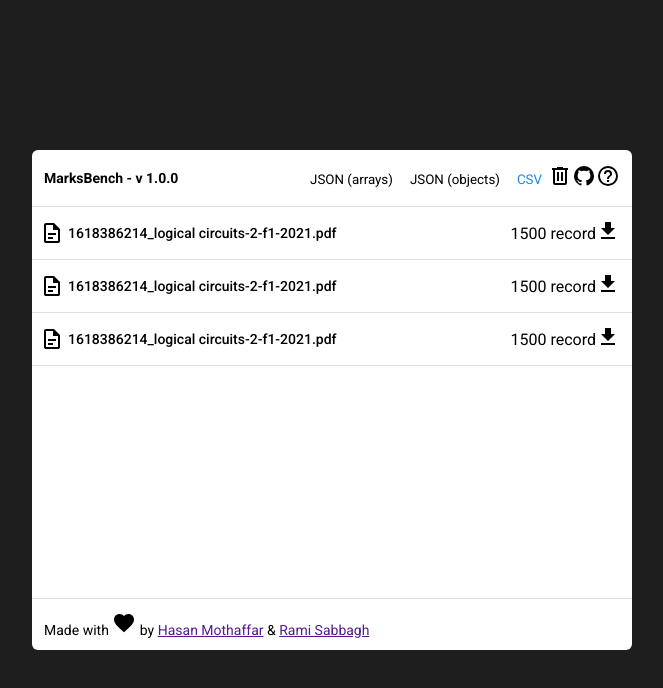
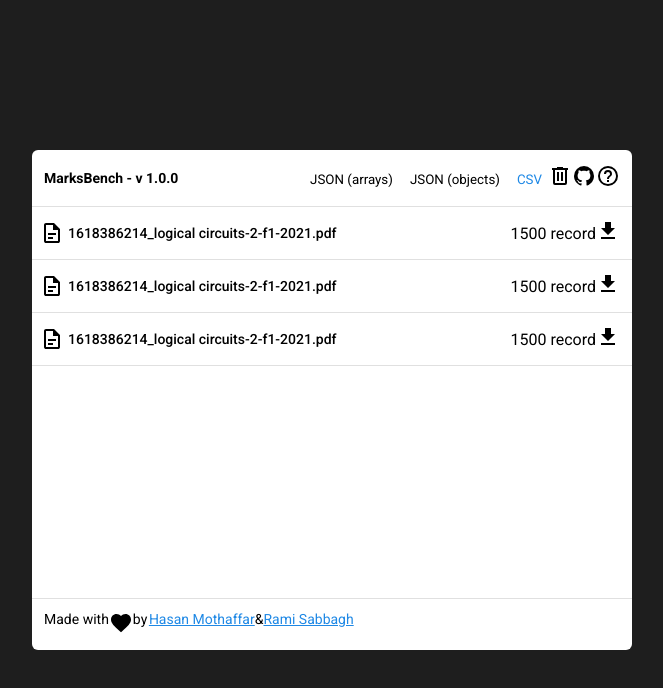
Before and after one commit to Rami-Sabbagh/MarksBench-Angular, an Angular app: page / in a window 1280 px wide. Shown: the top 688 px of the page, without its empty margins (308-971 px from the left). Built offline with nearby package versions, Linux system fonts and the light colour scheme.

Commit message:
Include the right Github links for the contributors' accounts

```diff
--- a/src/app/footer/footer.component.html
+++ b/src/app/footer/footer.component.html
@@ -1,13 +1,26 @@
 <footer class="border-top">
 	<div class="authors">
-		Made with <span>
-			<app-mdicon [path]="mdiCardsHeart">
-
-			</app-mdicon>
-		</span> by <a href="">Hasan Mothaffar</a> & <a href="">Rami Sabbagh</a>
+		<span>Made with</span>
+		<app-mdicon
+			[path]="mdiCardsHeart"
+			height="16px"
+			width="16px"
+			svgClass="heart-icon"
+		>
+		</app-mdicon>
+		<span style="margin-right: 0.1rem">by</span>
+		<a
+			href="https://github.com/HasanMothaffar"
+			title="Hasan Mothaffar's account on Github"
+			> Hasan Mothaffar</a
+		>
+		<span>&</span>
+		<a
+			href="https://github.com/Rami-Sabbagh"
+			title="Rami Sabbagh's account on Github"
+			>Rami Sabbagh</a
+		>
 	</div>
 
-	<div>
-
-	</div>
+	<div></div>
 </footer>
--- a/src/app/footer/footer.component.scss
+++ b/src/app/footer/footer.component.scss
@@ -8,5 +8,10 @@
 }
 
 .authors {
+	display: flex;
 	margin-right: auto;
 }
+
+a {
+	color: var(--clr-blue-600);
+}
```
